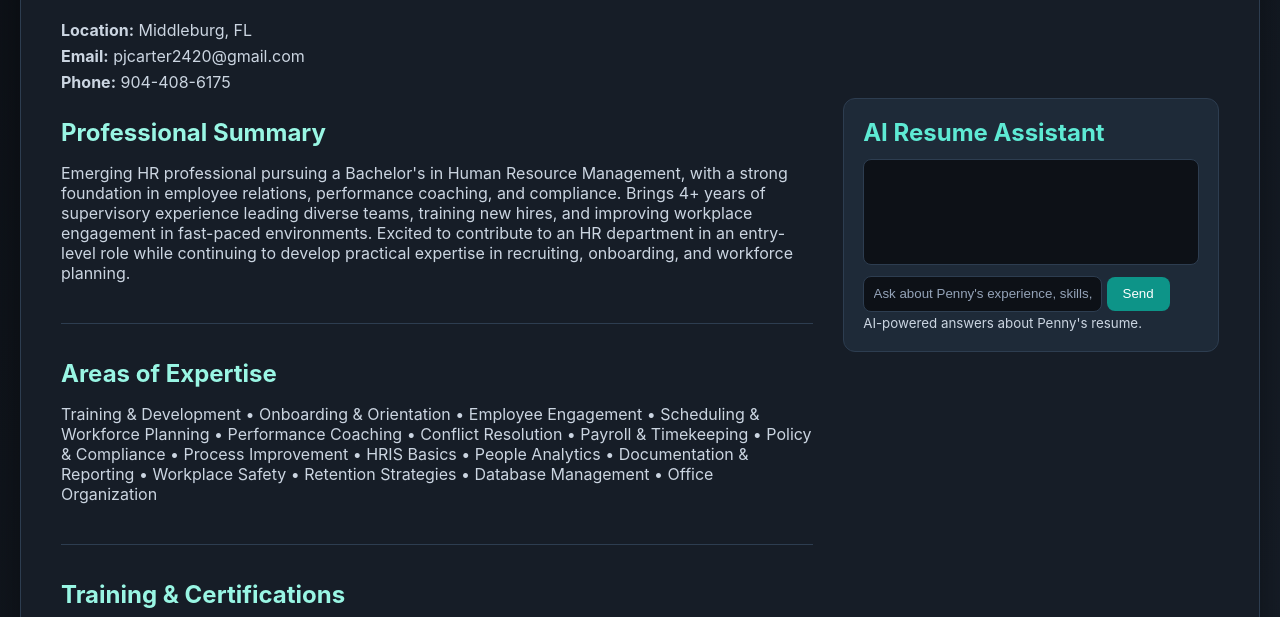
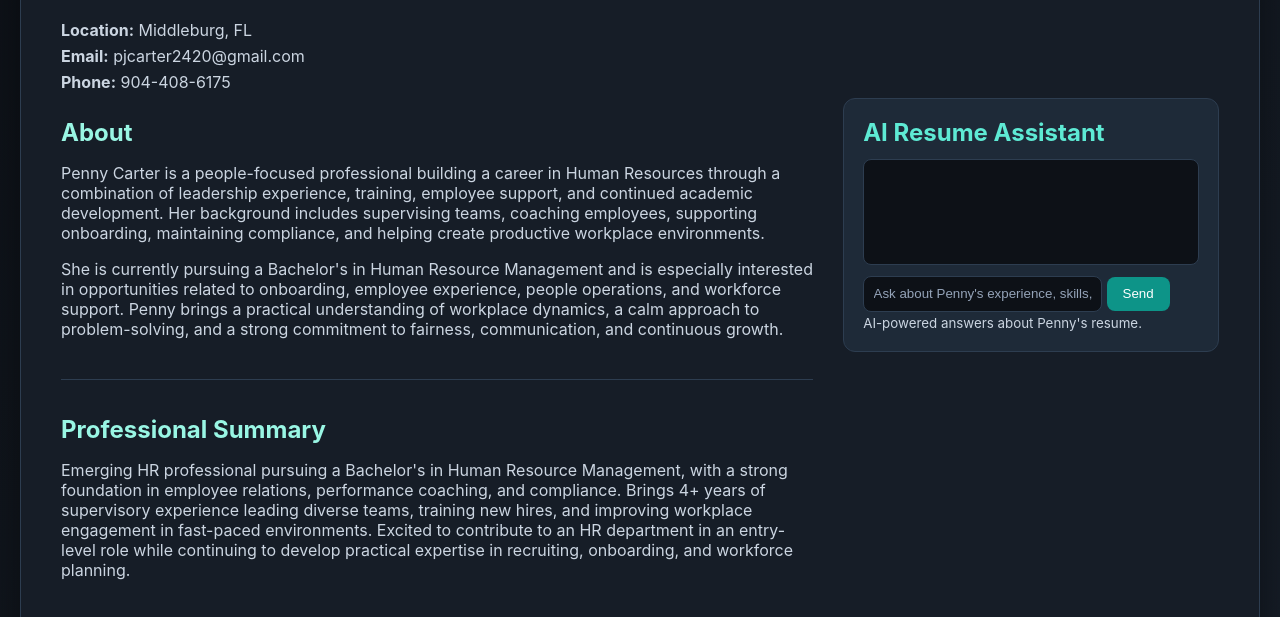
Before and after one commit to RPEngine/Penny_Carter_Resume, a plain HTML site: page index.html in a window 1280 px wide. Shown: the part 183-800 px from the top of the page. Drawn offline with Linux system fonts and the light colour scheme; a script that the page names is missing.

Commit message:
Add 'About' section for Penny Carter
Added an 'About' section detailing Penny Carter's background and career aspirations.

```diff
--- a/index.html
+++ b/index.html
@@ -23,6 +23,18 @@
     <div class="main-layout">
 
       <main class="resume-column">
+
+        <section id="about" class="section">
+          <h2>About</h2>
+          <p>
+            Penny Carter is a people-focused professional building a career in Human Resources through a combination of leadership experience, training, employee support, and continued academic development.
+            Her background includes supervising teams, coaching employees, supporting onboarding, maintaining compliance, and helping create productive workplace environments.
+          </p>
+          <p>
+            She is currently pursuing a Bachelor's in Human Resource Management and is especially interested in opportunities related to onboarding, employee experience, people operations, and workforce support.
+            Penny brings a practical understanding of workplace dynamics, a calm approach to problem-solving, and a strong commitment to fairness, communication, and continuous growth.
+          </p>
+        </section>
 
         <section class="section">
           <h2>Professional Summary</h2>
```
